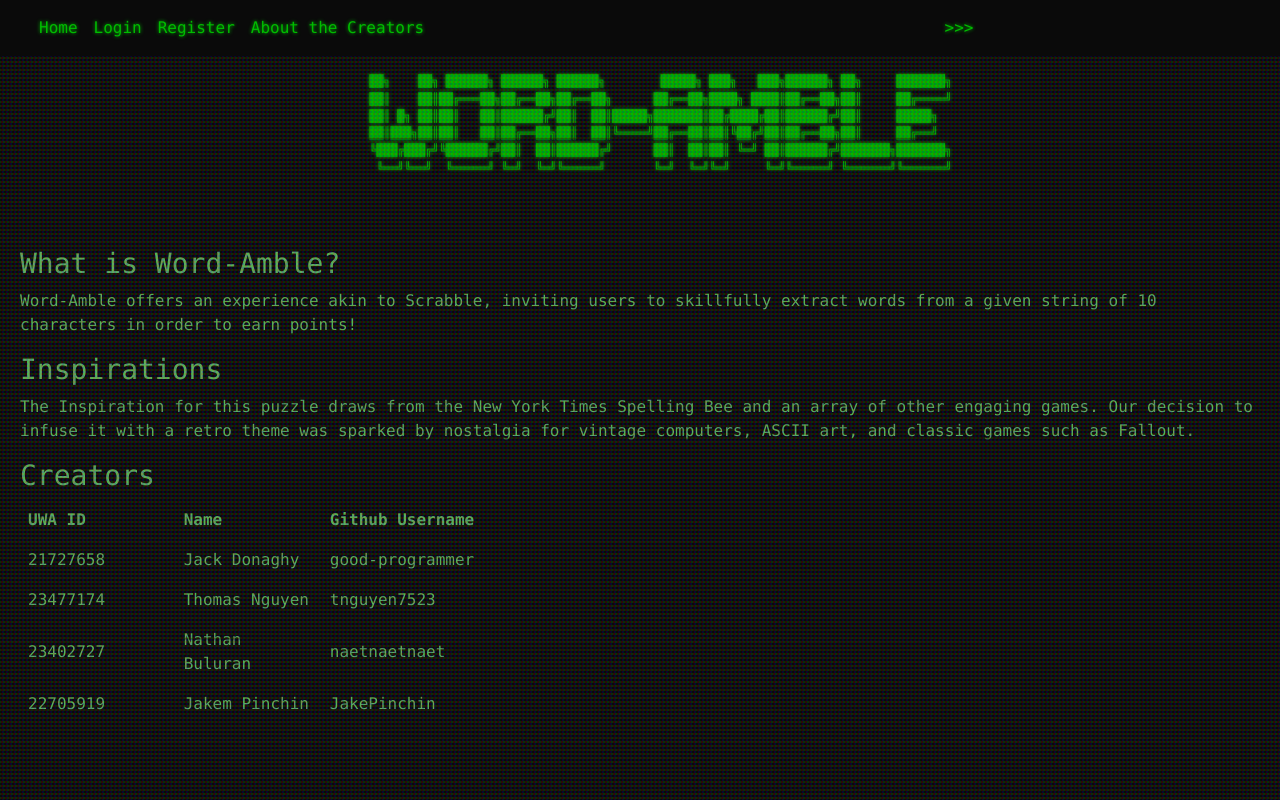
After one commit to good-programmer/CITS3403-project, a Flask app: page /aboutus in a window 1280 px wide. The commit adds this page. Run offline with Flask 3, Linux system fonts and the light colour scheme; parts of the project's set-up code (start-up, migrations or seed data) failed here and were passed over; some libraries are stand-ins or nearby versions.

Commit message:
Made About Us Page

```diff
--- a/project/blueprints/main.py
+++ b/project/blueprints/main.py
@@ -8,6 +8,10 @@ main = Blueprint('main', __name__)
 def index():
     return render_template('index.html', route=route)
 
+@main.route('/aboutus')
+def about_us():
+    return render_template('aboutus.html', route=route)
+
 @main.route('/profile')
 @login_required
 def profile():
--- a/project/static/css/login.css
+++ b/project/static/css/login.css
@@ -78,3 +78,22 @@ a:hover{
     50% { opacity: 0; }
     100% { opacity: 1; }
 }
+
+table {
+border-collapse: collapse;
+width: 40%;
+}
+
+th, td {
+text-align: left;
+padding: 8px;
+}
+
+td {
+width: 10%;
+box-sizing: border-box;
+}
+
+.table-container {
+    padding: 20px;
+}
--- /dev/null
+++ b/project/templates/aboutus.html
@@ -0,0 +1,65 @@
+{% extends "base.html" %}
+{% block title %} About Us {% endblock %}
+{% block content %}
+<link rel="stylesheet" href="../static/css/login.css">
+<div id="title-container">
+  <pre>
+      ██╗    ██╗ ██████╗ ██████╗ ██████╗        █████╗ ███╗   ███╗██████╗ ██╗     ███████╗
+      ██║    ██║██╔═══██╗██╔══██╗██╔══██╗      ██╔══██╗████╗ ████║██╔══██╗██║     ██╔════╝
+      ██║ █╗ ██║██║   ██║██████╔╝██║  ██║█████╗███████║██╔████╔██║██████╔╝██║     █████╗
+      ██║███╗██║██║   ██║██╔══██╗██║  ██║╚════╝██╔══██║██║╚██╔╝██║██╔══██╗██║     ██╔══╝
+      ╚███╔███╔╝╚██████╔╝██║  ██║██████╔╝      ██║  ██║██║ ╚═╝ ██║██████╔╝███████╗███████╗
+       ╚══╝╚══╝  ╚═════╝ ╚═╝  ╚═╝╚═════╝       ╚═╝  ╚═╝╚═╝     ╚═╝╚═════╝ ╚══════╝╚══════╝
+
+  </pre>
+</div>
+
+<div class="table-container">
+    <h3>
+        What is Word-Amble?
+    </h3>
+        <p>
+            Word-Amble offers an experience akin to Scrabble,
+            inviting users to skillfully extract words from a given string of 10 characters in order to earn points!
+        </p>
+
+    <h3>
+        Inspirations
+    </h3>
+    <p>
+        The Inspiration for this puzzle draws from the New York Times Spelling Bee and an array of other engaging games.
+        Our decision to infuse it with a retro theme was sparked by nostalgia for vintage computers, ASCII art, and classic games such as Fallout.
+    </p>
+
+    <h3>Creators</h3>
+    <table>
+      <tr>
+        <th>UWA ID</th>
+        <th>Name</th>
+        <th>Github Username</th>
+      </tr>
+      <tr>
+        <td>21727658</td>
+        <td>Jack Donaghy</td>
+        <td>good-programmer</td>
+      </tr>
+      <tr>
+        <td>23477174</td>
+        <td>Thomas Nguyen</td>
+        <td>tnguyen7523</td>
+      </tr>
+      <tr>
+        <td>23402727</td>
+        <td>Nathan Buluran</td>
+        <td>naetnaetnaet</td>
+      </tr>
+      <tr>
+        <td>22705919</td>
+        <td>Jakem Pinchin</td>
+        <td>JakePinchin</td>
+      </tr>
+    </table>
+</div>
+
+
+{% endblock %}
--- a/project/templates/base.html
+++ b/project/templates/base.html
@@ -18,6 +18,7 @@
           {% if current_user.is_anonymous %}
           <li class="nav-link"><a href="{{ url_for(route.login) }}">Login</a></li>
           <li class="nav-link"><a href="{{ url_for(route.register) }}">Register</a></li>
+          <li class="nav-link"><a href="{{ url_for(route.about_us) }}">About the Creators</a></li>
           {% else %}
           <li class="nav-link"><a href="{{ url_for(route.puzzle.random)}}">Random</a></li>
           <li class="nav-link"><a href="{{ url_for(route.puzzle.create) }}">Submit Puzzle</a></li>
--- a/project/utils/route_utils.py
+++ b/project/utils/route_utils.py
@@ -7,6 +7,7 @@ login = 'auth.login'
 logout = 'auth.logout'
 register = 'auth.register'
 profile = 'main.profile'
+about_us = 'main.about_us'
 
 puzzle = Group(
     info = 'game.page_puzzle_info',
```
